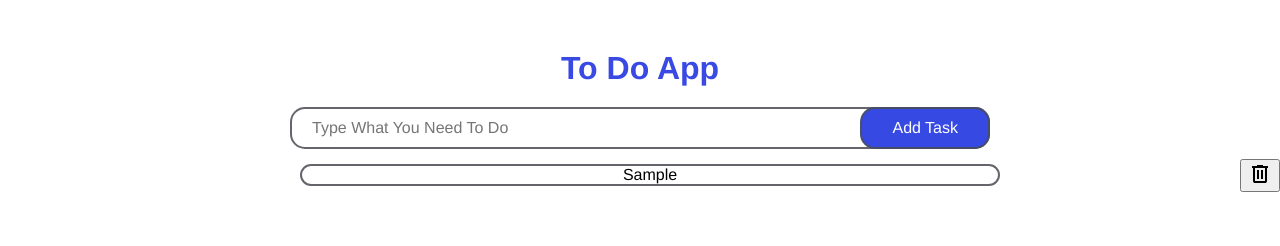
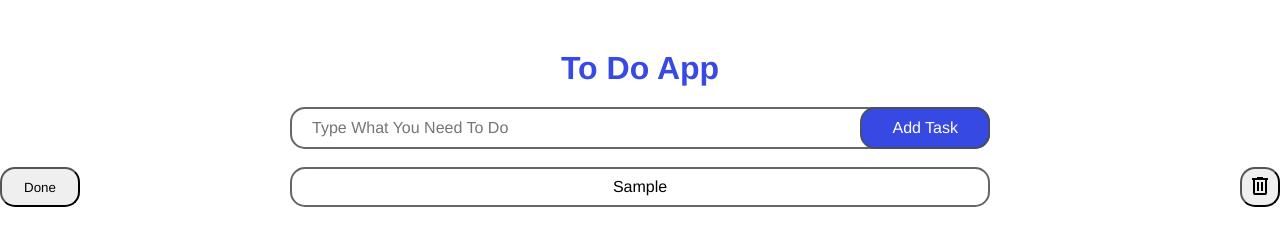
Before and after one commit to Galhardas/JSProjects, a plain HTML site: page ToDoList/index.html in a window 1280 px wide. Both pictures are taken after typing "Sample" into the empty fields and a click on the button "Add Task". Drawn offline with Linux system fonts and the light colour scheme.

Commit message:
Added a "Done" button for every item. Added some margin on top and bottom of each new "li" item

```diff
--- a/ToDoList/app.js
+++ b/ToDoList/app.js
@@ -34,6 +34,7 @@ function createItem(itemText, itemIndex){
 
     listItem.className = "todo";
     listItem.innerHTML = `
+    <button class="button-done">Done</button>
     <label for="${listItemID}">${itemText}</label>  <!-- for is to make the id "${listItemID}" react -->
     <button class="button-delete"><svg xmlns="http://www.w3.org/2000/svg" height="24px"
     // viewBox="0 -960 960 960" width="24px" fill="#000000"><path d="M280-120q-33 0-56.5-23.5T200-200v-520h-40v-80h200v-40h240v40h200v80h-40v520q0 33-23.5 56.5T680-120H280Zm400-600H280v520h400v-520ZM360-280h80v-360h-80v360Zm160 0h80v-360h-80v360ZM280-720v520-520Z"/></svg></button>`;
--- a/ToDoList/style.css
+++ b/ToDoList/style.css
@@ -80,15 +80,28 @@ ul {
 .todo{
     border: 2px solid var(--border-color);
     border-radius: 15px;
-    margin: 5px 10px;
     display: flex;
     justify-content: center;
     align-items: center;
     width: 100%;
+    height: 2.5rem;
+    font: inherit;
+    margin: 0.5rem 0rem;
 }
 
 .button-delete{
     position: absolute;
     top: 50;
     right: 0;
+    border-radius: 15px;
+    height: 2.5rem;
 }
+
+.button-done{
+    position: absolute;
+    top: 50;
+    left: 0;
+    border-radius: 15px;
+    height: 2.5rem;
+    width: 5rem;
+}
```
